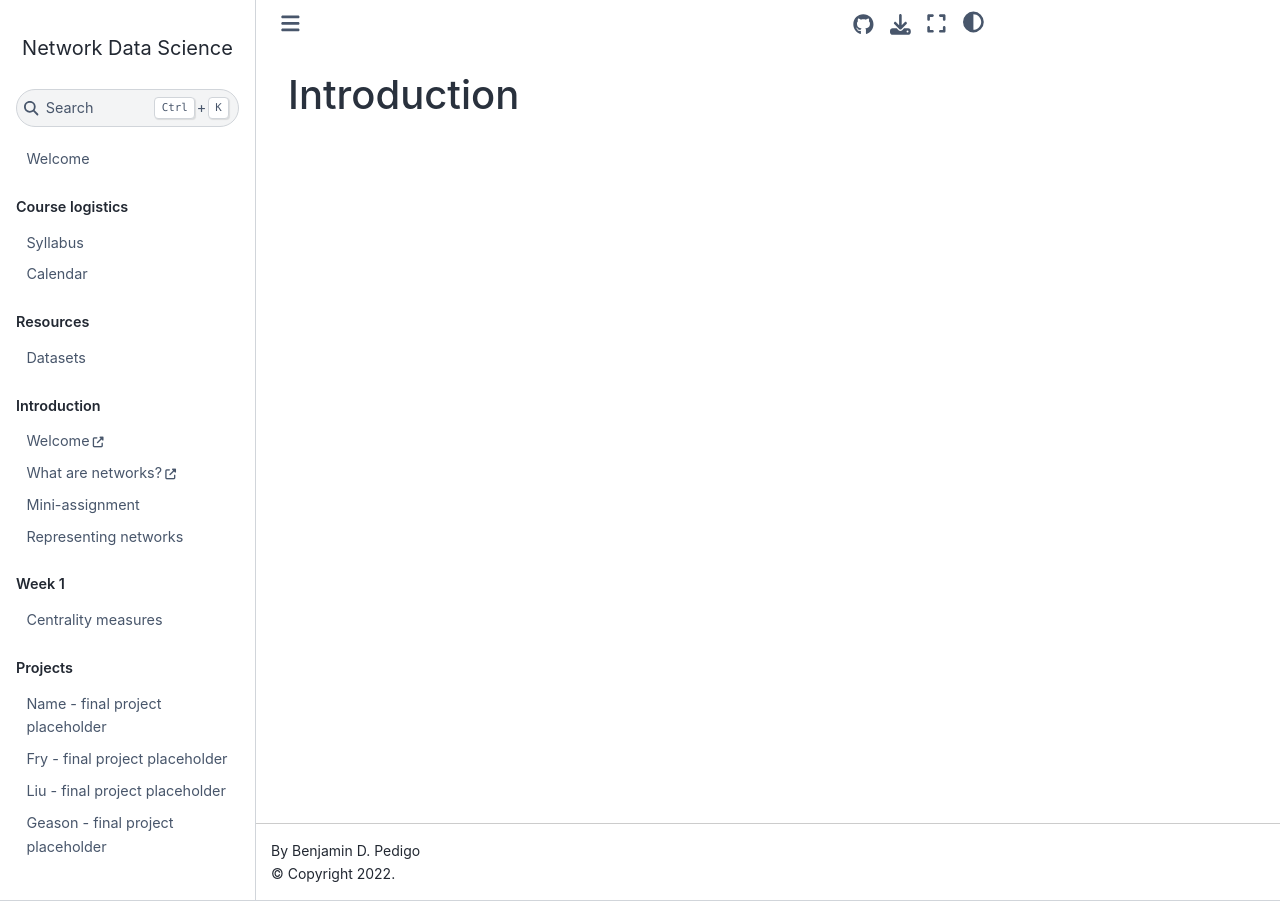
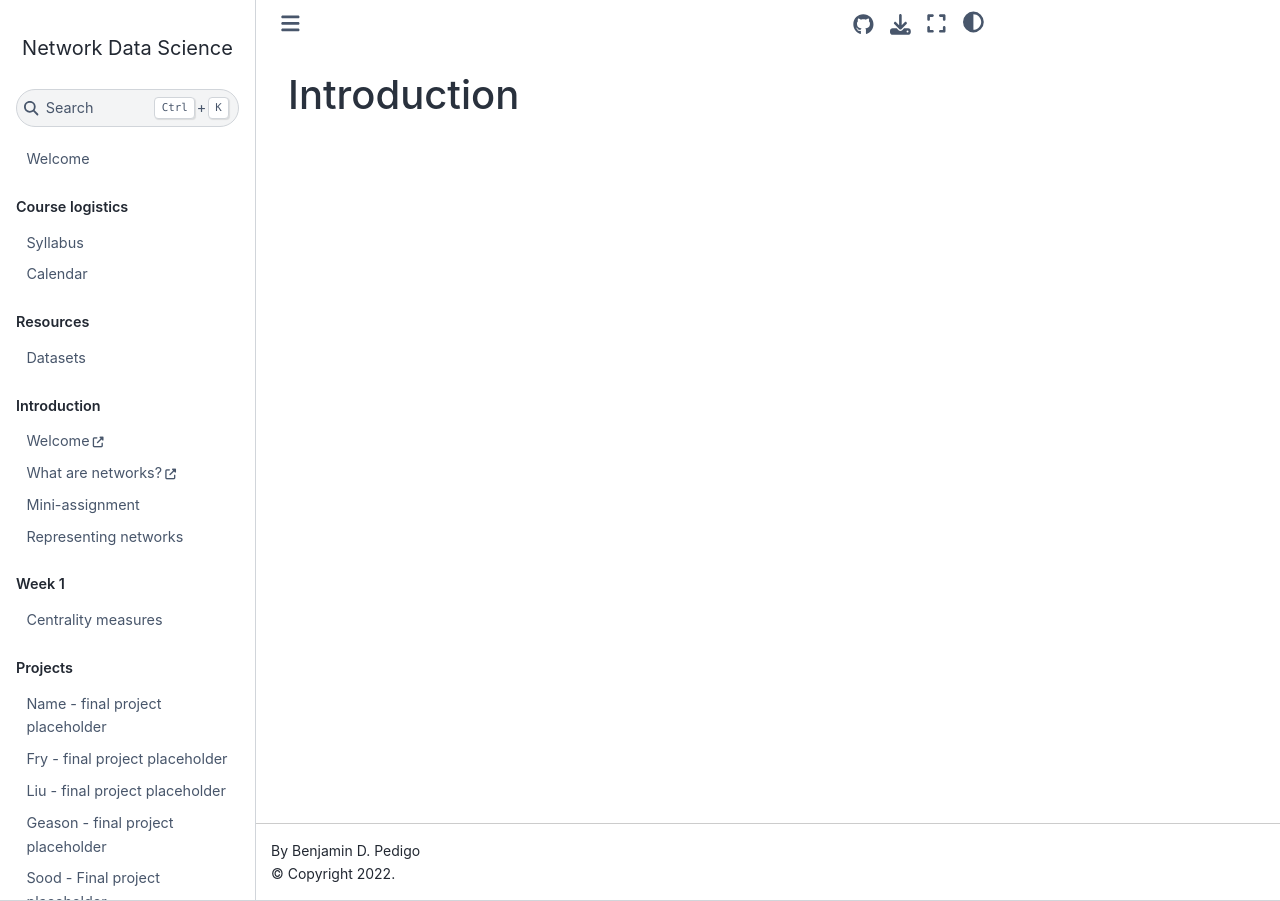
Before and after one commit to bdpedigo/networks-course, a Jupyter Book: the page built from docs/introduction.md, in a window 1280 px wide. Built offline with Jupyter Book 1.0.4 settings and Sphinx 7.4.7 and the Sphinx Book theme 1.1.4, drawn with Linux system fonts in a browser that asks for light colours.

Commit message:
adding my name to class website

```diff
--- a/docs/_toc.yml
+++ b/docs/_toc.yml
@@ -25,3 +25,4 @@ parts:
   - file: fry.md
   - file: liu.md
   - file: geason.md
+  - file: sood.md
```
